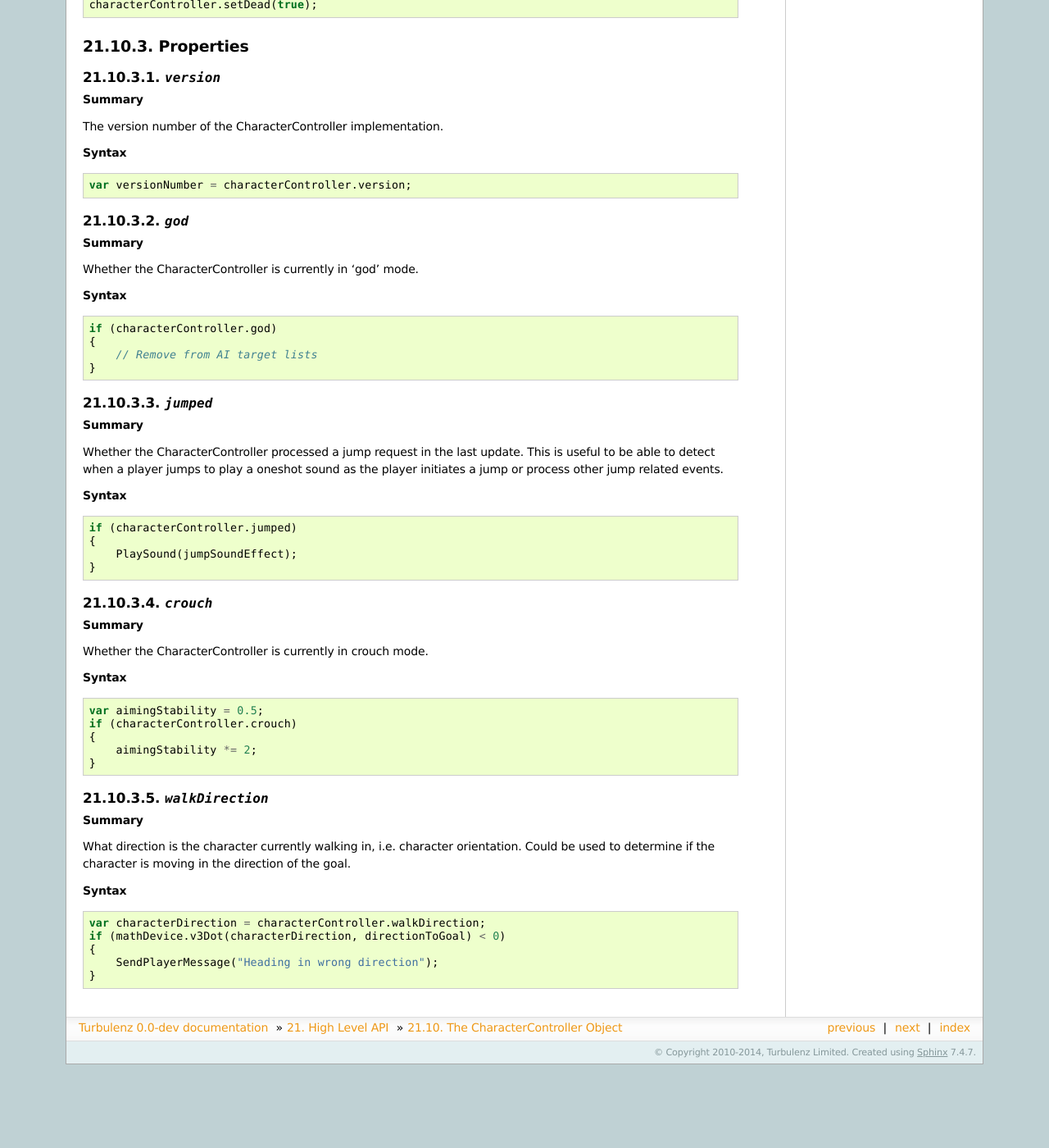
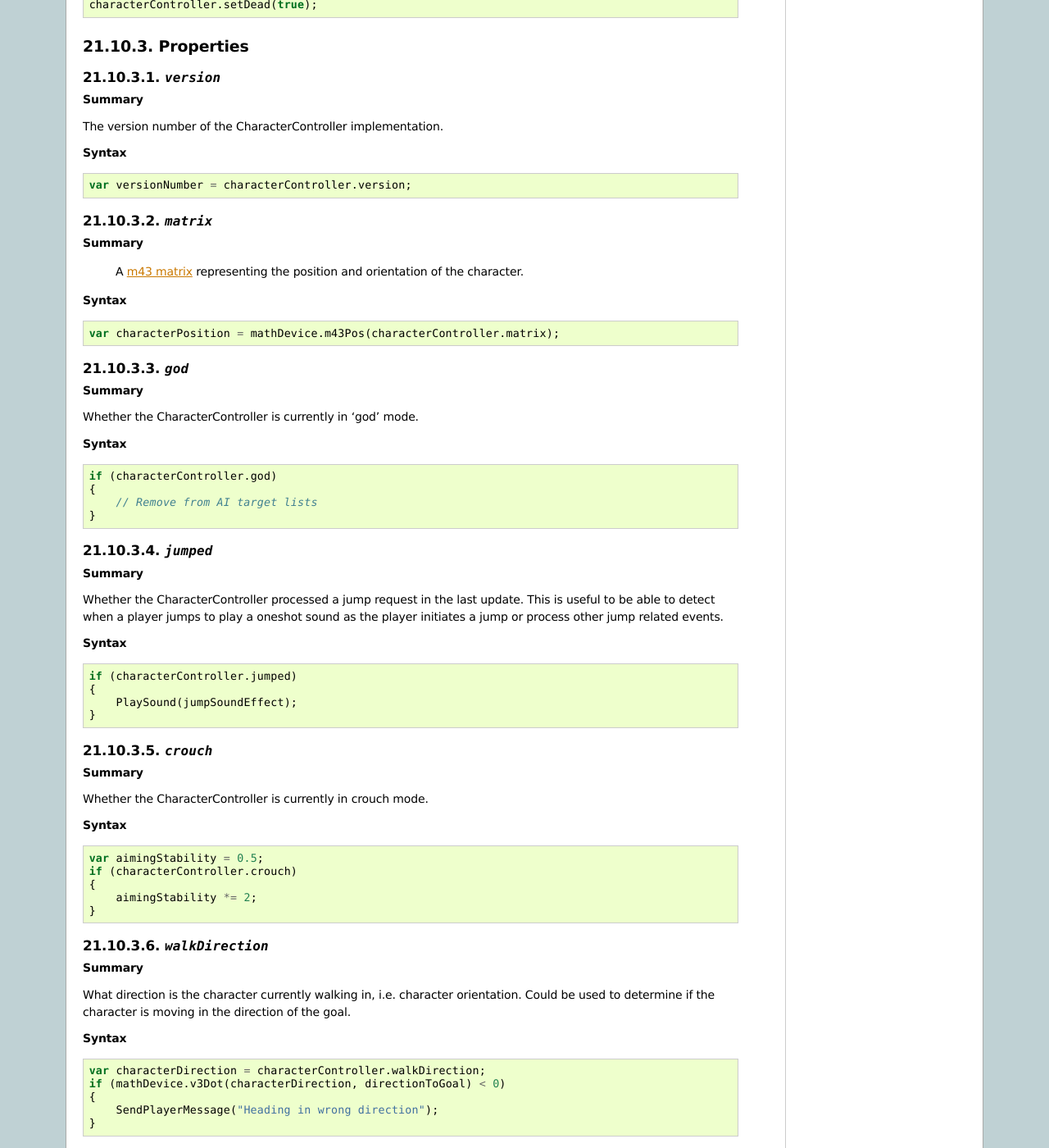
Before and after one commit to turbulenz/turbulenz_engine, a Sphinx documentation site: the page built from docs/source/jslibrary_api/charactercontroller_api.rst, in a window 1280 px wide and 1400 px high, scrolled down 1913 px. Shown: the whole window at 82% size. Built offline with Sphinx 7.4.7, drawn with Linux system fonts in a browser that asks for light colours; before the commit the page ends 3211 px from its top, so only the background shows below that; some of the changed text lies outside the part shown.

Commit message:
Added documentation for matrix property.

```diff
--- a/docs/source/jslibrary_api/charactercontroller_api.rst
+++ b/docs/source/jslibrary_api/charactercontroller_api.rst
@@ -148,6 +148,21 @@ The version number of the CharacterController implementation.
 
 
 .. index::
+    pair: CharacterController; matrix
+
+`matrix`
+--------
+
+**Summary**
+
+    A :ref:`m43 matrix <m43object>` representing the position and orientation of the character.
+
+**Syntax** ::
+
+    var characterPosition = mathDevice.m43Pos(characterController.matrix);
+
+
+.. index::
     pair: CharacterController; god
 
 `god`
```
